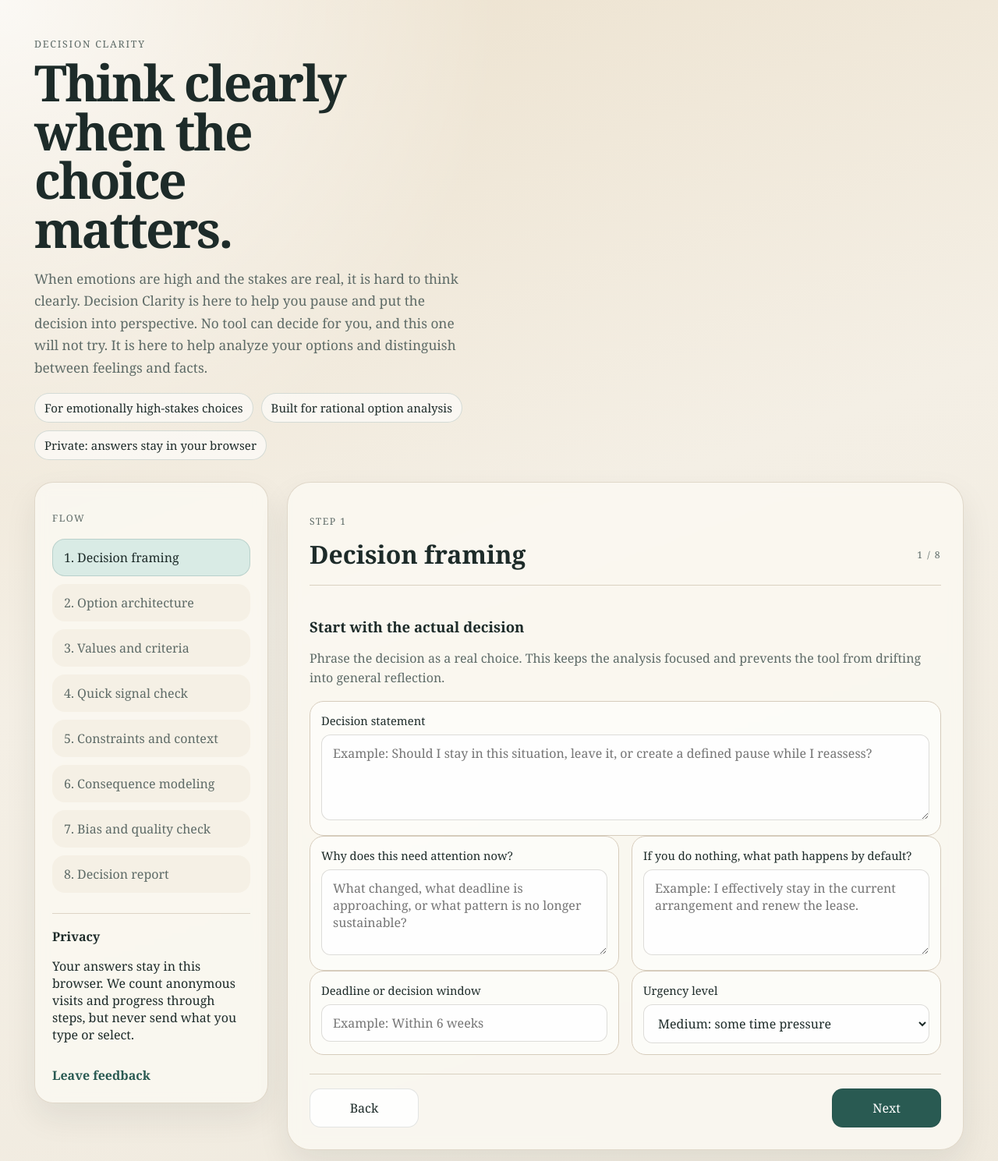
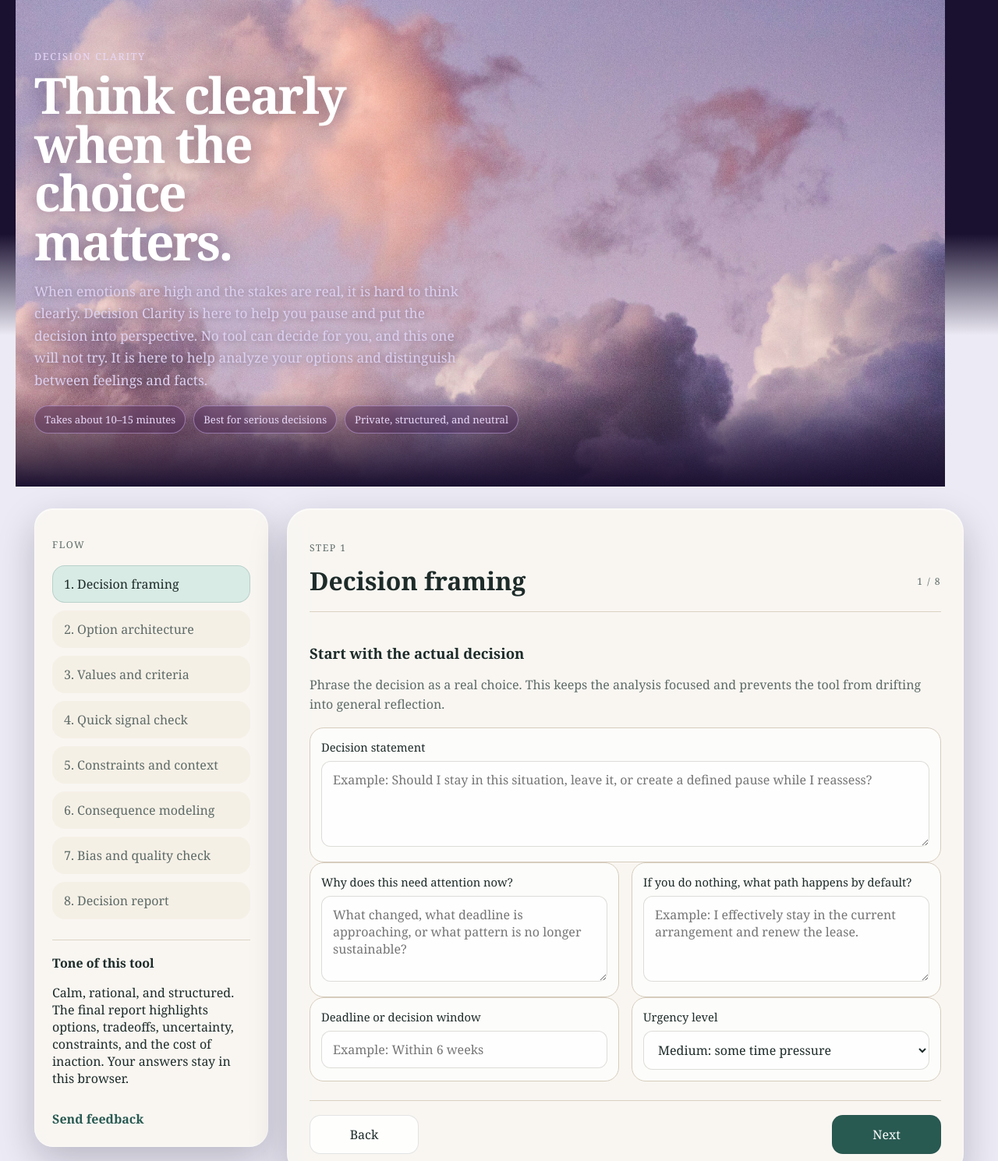
Before and after one commit to camilacontentcreator-beep/Decision-Clarity, a plain HTML site: page index.html in a window 1280 px wide. Shown: the top 1489 px of the page at 78% size. Drawn offline with Linux system fonts and the light colour scheme; no server answers.

Commit message:
Add files via upload

```diff
--- a/index.html
+++ b/index.html
@@ -10,6 +10,7 @@
   <body>
     <div class="page-shell">
       <header class="hero">
+        <div class="hero-inner">
           <p class="eyebrow">Decision Clarity</p>
           <h1>Think clearly when the choice matters.</h1>
           <p class="hero-copy">
@@ -20,10 +21,11 @@
             between feelings and facts.
           </p>
           <ul class="hero-fit" aria-label="Best fit">
-          <li>For emotionally high-stakes choices</li>
-          <li>Built for rational option analysis</li>
-          <li>Private: answers stay in your browser</li>
+            <li>Takes about 10–15 minutes</li>
+            <li>Best for serious decisions</li>
+            <li>Private, structured, and neutral</li>
           </ul>
+        </div>
       </header>
 
       <main class="app-card">
@@ -31,12 +33,13 @@
           <p class="progress-label">Flow</p>
           <ol id="step-list" class="step-list"></ol>
           <div class="panel-note">
-            <p class="note-title">Privacy</p>
+            <p class="note-title">Tone of this tool</p>
             <p>
-              Your answers stay in this browser. We count anonymous visits and
-              progress through steps, but never send what you type or select.
+              Calm, rational, and structured. The final report highlights
+              options, tradeoffs, uncertainty, constraints, and the cost of
+              inaction. Your answers stay in this browser.
             </p>
-            <button id="feedback-button" class="feedback-link" type="button">Leave feedback</button>
+            <button id="feedback-button" class="feedback-link" type="button">Send feedback</button>
           </div>
         </aside>
 
--- a/styles.css
+++ b/styles.css
@@ -21,9 +21,7 @@ body {
   margin: 0;
   font-family: Georgia, "Times New Roman", serif;
   color: var(--ink);
-  background:
-    radial-gradient(circle at top left, rgba(255, 255, 255, 0.8), transparent 32%),
-    linear-gradient(160deg, #ece1cd 0%, #f4efe5 46%, #efe9dd 100%);
+  background: linear-gradient(180deg, #1a1030 0, #1a1030 300px, #eceaf4 430px, #eceaf4 100%);
   min-height: 100vh;
 }
 
@@ -41,8 +39,30 @@ select {
 }
 
 .hero {
+  max-width: 100%;
+  margin: -48px -24px 28px;
+  padding: 64px 24px 52px;
+  background-image:
+    url("clouds.jpg");
+  background-size: cover;
+  background-position: center;
+  position: relative;
+  overflow: hidden;
+}
+
+.hero::after {
+  content: "";
+  position: absolute;
+  inset: auto 0 0;
+  height: 120px;
+  background: linear-gradient(to bottom, transparent, #1a1030);
+  pointer-events: none;
+}
+
+.hero-inner {
   max-width: 760px;
-  margin-bottom: 28px;
+  position: relative;
+  z-index: 1;
 }
 
 .eyebrow {
@@ -50,7 +70,7 @@ select {
   text-transform: uppercase;
   letter-spacing: 0.14em;
   font-size: 0.78rem;
-  color: var(--muted);
+  color: #e8d8f8;
 }
 
 .hero h1 {
@@ -59,14 +79,17 @@ select {
   line-height: 0.98;
   letter-spacing: -0.04em;
   max-width: 12ch;
+  color: #fff;
+  text-shadow: 0 2px 24px rgba(30, 10, 50, 0.5);
 }
 
 .hero-copy {
   margin: 18px 0 0;
   max-width: 58ch;
-  color: var(--muted);
+  color: #ddd0f0;
   font-size: 1.08rem;
   line-height: 1.65;
+  text-shadow: 0 1px 8px rgba(30, 10, 50, 0.4);
 }
 
 .hero-fit {
@@ -79,12 +102,13 @@ select {
 }
 
 .hero-fit li {
-  border: 1px solid rgba(41, 90, 82, 0.18);
+  border: 1px solid rgba(220, 190, 255, 0.45);
   border-radius: 999px;
   padding: 8px 12px;
-  background: rgba(255, 255, 255, 0.58);
-  color: var(--ink);
-  font-size: 0.94rem;
+  background: rgba(60, 20, 80, 0.3);
+  backdrop-filter: blur(4px);
+  color: #e8d8f8;
+  font-size: 0.82rem;
 }
 
 .app-card {
@@ -97,9 +121,9 @@ select {
 .progress-panel,
 .content-panel {
   background: rgba(251, 248, 242, 0.86);
-  border: 1px solid rgba(214, 204, 188, 0.72);
-  box-shadow: var(--shadow);
-  backdrop-filter: blur(8px);
+  border: 1px solid rgba(255, 255, 255, 0.35);
+  box-shadow: 0 18px 48px rgba(10, 10, 30, 0.22), inset 0 1px 0 rgba(255, 255, 255, 0.6);
+  backdrop-filter: blur(12px);
 }
 
 .progress-panel {
@@ -621,6 +645,12 @@ select {
     padding: 28px 16px 36px;
   }
 
+  .hero {
+    margin: -28px -16px 28px;
+    padding: 46px 16px 42px;
+    background-position: 42% center;
+  }
+
   .content-panel,
   .progress-panel {
     padding: 20px;
```
Also changed, not shown: clouds.jpg (added). Lines whose indentation alone changed are shown as unchanged.
